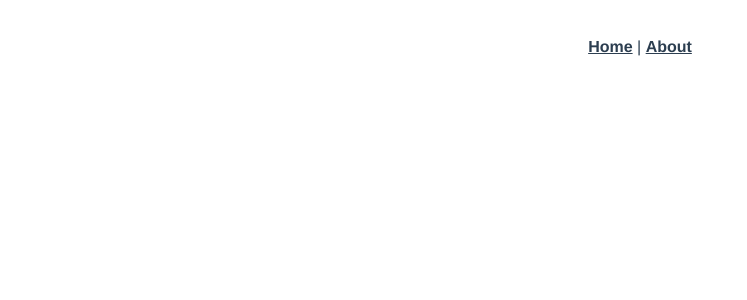
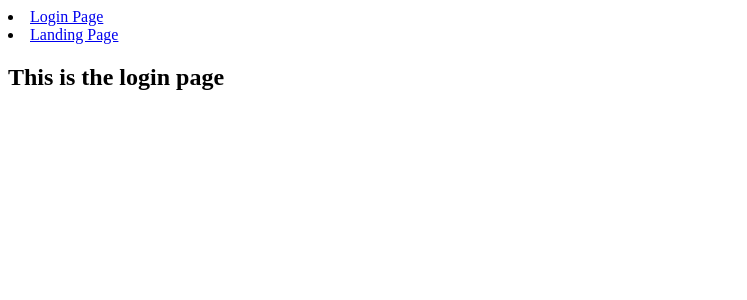
Before and after one commit to kroegen/doit-test, a Vue app: page /login in a window 1280 px wide. Shown: the top 300 px of the page, without its empty margins (0-747 px from the left). Built offline with nearby package versions, Linux system fonts and the light colour scheme.

Commit message:
initial routing

```diff
--- a/src/App.vue
+++ b/src/App.vue
@@ -1,29 +1,40 @@
 <template>
-  <div id="app">
-    <div id="nav">
-      <router-link to="/">Home</router-link> |
-      <router-link to="/about">About</router-link>
+    <div id="app">
+        <app-header v-if="isHeader" />
+        <section class="section" :class="{ 'with-header': isHeader }">
+            <div class="container">
+                <transition name="fade" mode="out-in">
+                    <router-view :key="$route.path"></router-view>
+                </transition>
+            </div>
+        </section>
     </div>
-    <router-view/>
-  </div>
 </template>
 
-<style lang="scss">
-#app {
-  font-family: 'Avenir', Helvetica, Arial, sans-serif;
-  -webkit-font-smoothing: antialiased;
-  -moz-osx-font-smoothing: grayscale;
-  text-align: center;
-  color: #2c3e50;
-}
-#nav {
-  padding: 30px;
-  a {
-    font-weight: bold;
-    color: #2c3e50;
-    &.router-link-exact-active {
-      color: #42b983;
-    }
-  }
-}
-</style>
+<script>
+import { mapState } from 'vuex';
+import Header       from '@/components/common/Header';
+
+export default {
+    name : 'app',
+
+    components: {
+        'app-header' : Header,
+    },
+
+    data() {
+        return {
+            isHeader: true,
+            isLogged: true,
+        }
+    },
+
+    computed: {
+        ...mapState({
+            // isHeader: state => state.route.meta.header,
+            // isLogged: state => state.auth.isLogged,
+        }),
+    },
+};
+
+</script>
--- a/src/components/HelloWorld.vue
+++ /dev/null
@@ -1,58 +0,0 @@
-<template>
-  <div class="hello">
-    <h1>{{ msg }}</h1>
-    <p>
-      For a guide and recipes on how to configure / customize this project,<br>
-      check out the
-      <a href="https://cli.vuejs.org" target="_blank" rel="noopener">vue-cli documentation</a>.
-    </p>
-    <h3>Installed CLI Plugins</h3>
-    <ul>
-      <li><a href="https://github.com/vuejs/vue-cli/tree/dev/packages/%40vue/cli-plugin-babel" target="_blank" rel="noopener">babel</a></li>
-      <li><a href="https://github.com/vuejs/vue-cli/tree/dev/packages/%40vue/cli-plugin-eslint" target="_blank" rel="noopener">eslint</a></li>
-    </ul>
-    <h3>Essential Links</h3>
-    <ul>
-      <li><a href="https://vuejs.org" target="_blank" rel="noopener">Core Docs</a></li>
-      <li><a href="https://forum.vuejs.org" target="_blank" rel="noopener">Forum</a></li>
-      <li><a href="https://chat.vuejs.org" target="_blank" rel="noopener">Community Chat</a></li>
-      <li><a href="https://twitter.com/vuejs" target="_blank" rel="noopener">Twitter</a></li>
-      <li><a href="https://news.vuejs.org" target="_blank" rel="noopener">News</a></li>
-    </ul>
-    <h3>Ecosystem</h3>
-    <ul>
-      <li><a href="https://router.vuejs.org" target="_blank" rel="noopener">vue-router</a></li>
-      <li><a href="https://vuex.vuejs.org" target="_blank" rel="noopener">vuex</a></li>
-      <li><a href="https://github.com/vuejs/vue-devtools#vue-devtools" target="_blank" rel="noopener">vue-devtools</a></li>
-      <li><a href="https://vue-loader.vuejs.org" target="_blank" rel="noopener">vue-loader</a></li>
-      <li><a href="https://github.com/vuejs/awesome-vue" target="_blank" rel="noopener">awesome-vue</a></li>
-    </ul>
-  </div>
-</template>
-
-<script>
-export default {
-  name: 'HelloWorld',
-  props: {
-    msg: String
-  }
-}
-</script>
-
-<!-- Add "scoped" attribute to limit CSS to this component only -->
-<style scoped lang="scss">
-h3 {
-  margin: 40px 0 0;
-}
-ul {
-  list-style-type: none;
-  padding: 0;
-}
-li {
-  display: inline-block;
-  margin: 0 10px;
-}
-a {
-  color: #42b983;
-}
-</style>
--- /dev/null
+++ b/src/components/common/Header.vue
@@ -0,0 +1,50 @@
+<template>
+    <header class="header">
+        <nav class="navbar" role="navigation" aria-label="main navigation">
+            <div class="container">
+                <a
+                    role="button"
+                    :class="['navbar-burger', !showNavbar ? 'is-active' : '']"
+                    data-target="navMenu"
+                    aria-label="menu"
+                    aria-expanded="false"
+                    @click.prevent="handleToggleNav"
+                >
+                    <span aria-hidden="true"></span>
+                    <span aria-hidden="true"></span>
+                    <span aria-hidden="true"></span>
+                </a>
+
+                <div :class="['navbar-menu', !showNavbar ? 'is-active' : '']" id="navMenu">
+                    <div class="navbar-start">
+                        <li class="navbar-item"><router-link to="/login">Login Page</router-link></li>
+                        <li class="navbar-item"><router-link to="/">Landing Page</router-link></li>
+                    </div>
+                </div>
+            </div>
+        </nav>
+    </header>
+</template>
+
+<script>
+export default {
+    name: 'app-header',
+
+    data() {
+        return {
+            showNavbar: true,
+        };
+    },
+
+    computed: {
+        isLogged: () => { return true },
+    },
+
+    methods: {
+        handleToggleNav() {
+            this.showNavbar = !this.showNavbar;
+        },
+    }
+}
+
+</script>
--- a/src/router.js
+++ /dev/null
@@ -1,25 +0,0 @@
-import Vue from 'vue'
-import Router from 'vue-router'
-import Home from './views/Home.vue'
-
-Vue.use(Router)
-
-export default new Router({
-  mode: 'history',
-  base: process.env.BASE_URL,
-  routes: [
-    {
-      path: '/',
-      name: 'home',
-      component: Home
-    },
-    {
-      path: '/about',
-      name: 'about',
-      // route level code-splitting
-      // this generates a separate chunk (about.[hash].js) for this route
-      // which is lazy-loaded when the route is visited.
-      component: () => import(/* webpackChunkName: "about" */ './views/About.vue')
-    }
-  ]
-})
--- /dev/null
+++ b/src/router/index.js
@@ -0,0 +1,24 @@
+import Vue        from 'vue';
+import Router     from 'vue-router';
+import LoginPage     from '@/views/Login';
+import LandingPage   from '@/views/Landing';
+
+Vue.use(Router);
+
+const router = new Router({
+    mode: 'history',
+    routes: [
+        {
+            path      : '/',
+            name      : 'landing',
+            component : LandingPage,
+        },
+        {
+            path      : '/login',
+            name      : 'login',
+            component : LoginPage,
+        },
+    ]
+});
+
+export default router;
--- a/src/views/About.vue
+++ /dev/null
@@ -1,5 +0,0 @@
-<template>
-  <div class="about">
-    <h1>This is an about page</h1>
-  </div>
-</template>
--- a/src/views/Home.vue
+++ /dev/null
@@ -1,18 +0,0 @@
-<template>
-  <div class="home">
-    <img alt="Vue logo" src="../assets/logo.png">
-    <HelloWorld msg="Welcome to Your Vue.js App"/>
-  </div>
-</template>
-
-<script>
-// @ is an alias to /src
-import HelloWorld from '@/components/HelloWorld.vue'
-
-export default {
-  name: 'home',
-  components: {
-    HelloWorld
-  }
-}
-</script>
--- /dev/null
+++ b/src/views/Landing.vue
@@ -0,0 +1,5 @@
+<template>
+    <div class="landing">
+        <h1>This is the landing page</h1>
+    </div>
+</template>
--- /dev/null
+++ b/src/views/Login.vue
@@ -0,0 +1,11 @@
+<template>
+    <div class="login">
+        <h1>This is the login page</h1>
+    </div>
+</template>
+
+<script>
+export default {
+    name: 'login',
+}
+</script>
```
Also changed, not shown: src/main.js (+6 -6 lines).
